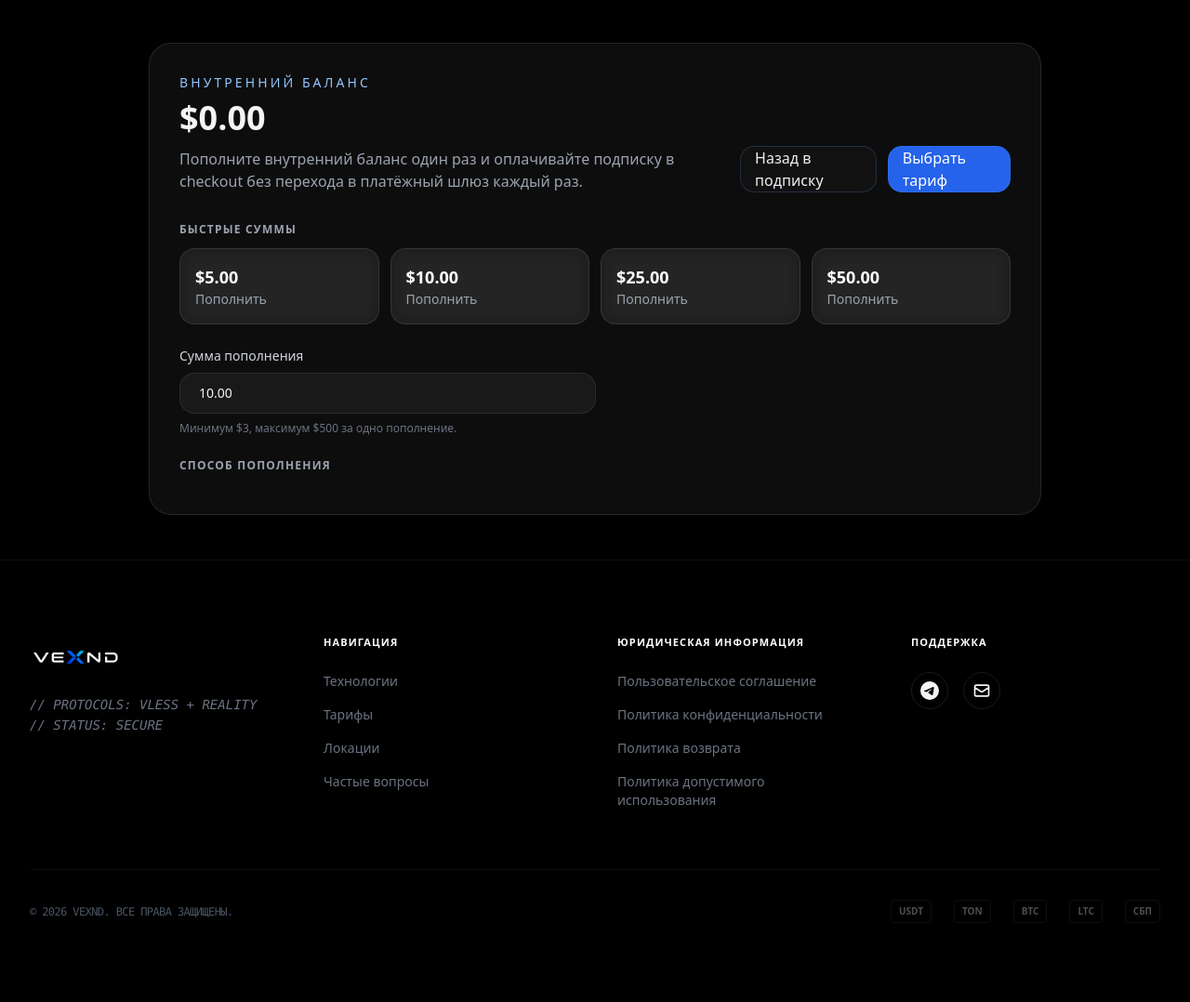
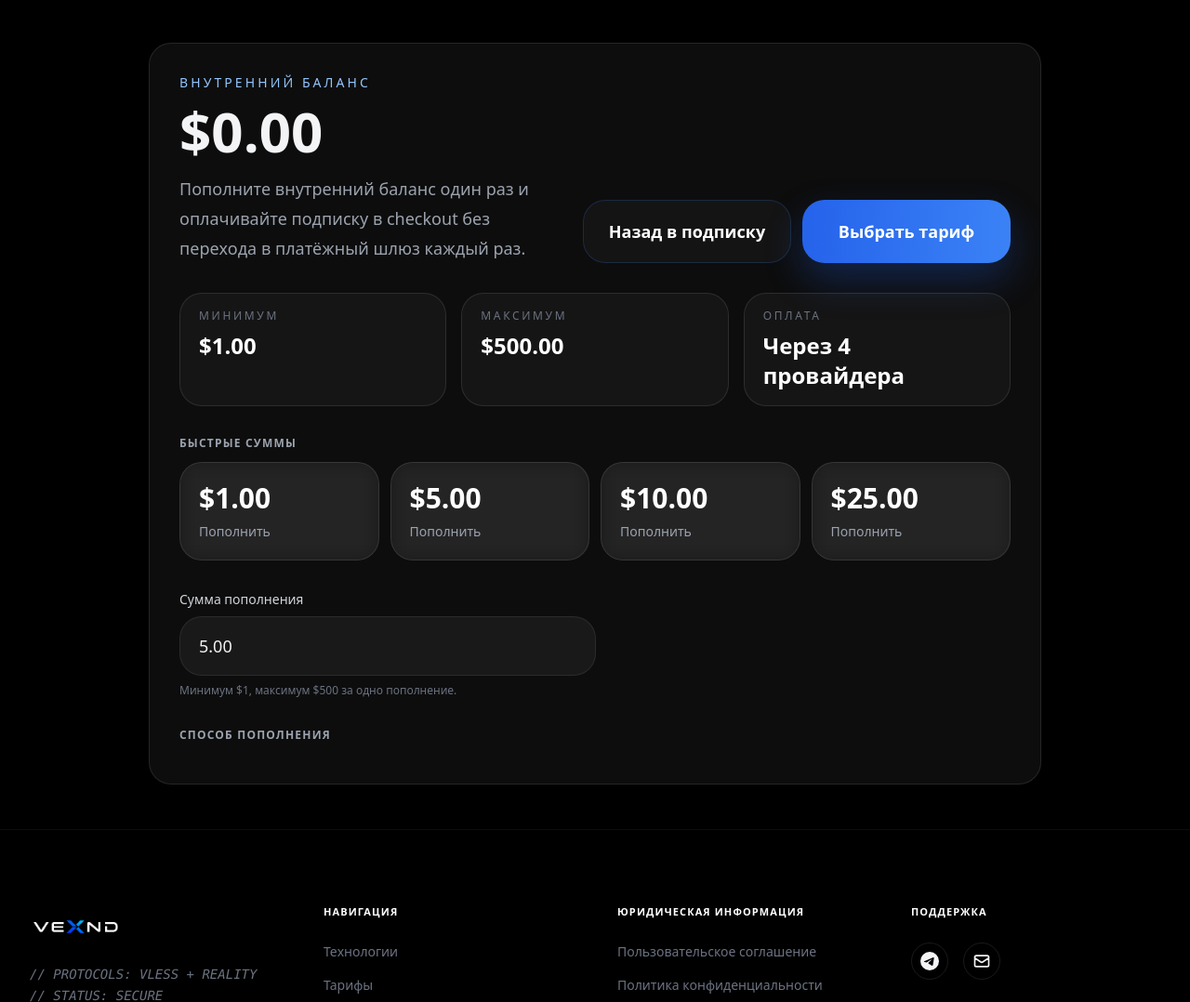
Before and after one commit to DenisGalkin/vexnd, a Flask app: page /balance in a window 1280 px wide. Shown: the part 66-1144 px from the top of the page at 93% size. Before the commit the page ends 1059 px from the top, so only its background shows below. Run offline with Flask 3, Linux system fonts and the light colour scheme; the visitor is signed in with stand-in values (Sample User, id 1); data comes from the database, SQL or seed files in the repository; some libraries are stand-ins or nearby versions.

Commit message:
Design fixes

```diff
--- a/app/services/balance.py
+++ b/app/services/balance.py
@@ -11,9 +11,9 @@ from app.services.referrals import apply_referral_bonus_if_eligible
 from app.services.subscriptions import create_remnawave_subscription
 
 
-MIN_TOPUP_CENTS = 300
+MIN_TOPUP_CENTS = 100
 MAX_TOPUP_CENTS = 50000
-TOPUP_PRESET_CENTS = (500, 1000, 2500, 5000)
+TOPUP_PRESET_CENTS = (100, 500, 1000, 2500)
 
 
 def amount_to_cents(amount: Decimal | float | int | str) -> int:
--- a/app/ui/static/css/styles.css
+++ b/app/ui/static/css/styles.css
@@ -698,7 +698,9 @@ a:focus-visible, button:focus-visible, input:focus-visible, select:focus-visible
 }
 
 .dashboard-nav .sidebar-item {
-    display: block;
+    display: flex;
+    align-items: center;
+    gap: 0.75rem;
     width: 100%;
     text-align: left;
     padding: 0.6rem 0.8rem;
@@ -707,6 +709,24 @@ a:focus-visible, button:focus-visible, input:focus-visible, select:focus-visible
     font-weight: 600;
     color: rgba(229,231,235,.86);
     transition: background-color .18s ease, color .18s ease;
+}
+
+.dashboard-sidebar-nav__icon {
+    display: inline-flex;
+    align-items: center;
+    justify-content: center;
+    width: 1.15rem;
+    height: 1.15rem;
+    flex-shrink: 0;
+}
+
+.dashboard-sidebar-nav__icon svg {
+    width: 100%;
+    height: 100%;
+}
+
+.dashboard-sidebar-nav__label {
+    min-width: 0;
 }
 
 .dashboard-nav .sidebar-item:hover {
--- a/app/ui/templates/balance.html
+++ b/app/ui/templates/balance.html
@@ -5,28 +5,47 @@
 {% block content %}
 <div class="max-w-5xl mx-auto px-4 sm:px-6 lg:px-8 py-8 sm:py-12">
   <section class="glass-effect rounded-3xl p-6 sm:p-8">
-    <div class="flex flex-col lg:flex-row lg:items-end lg:justify-between gap-5 mb-8">
+    <div class="grid gap-6 xl:grid-cols-[minmax(0,1.2fr)_auto] xl:items-end mb-8">
       <div>
         <div class="text-sm uppercase tracking-[0.22em] text-blue-300">{{ _('Внутренний баланс') }}</div>
-        <h1 class="text-3xl sm:text-4xl font-bold mt-2">{{ balance_amount_text }}</h1>
-        <p class="text-gray-400 mt-3 max-w-2xl">{{ _('Пополните внутренний баланс один раз и оплачивайте подписку в checkout без перехода в платёжный шлюз каждый раз.') }}</p>
+        <h1 class="text-4xl sm:text-6xl font-bold mt-3 leading-none">{{ balance_amount_text }}</h1>
+        <p class="text-gray-400 mt-4 max-w-2xl text-lg leading-8">{{ _('Пополните внутренний баланс один раз и оплачивайте подписку в checkout без перехода в платёжный шлюз каждый раз.') }}</p>
       </div>
-      <div class="flex gap-3">
-        <a href="{{ url_lang('dashboard') }}#subscription" class="overview-chip">{{ _('Назад в подписку') }}</a>
-        <a href="{{ url_lang('pricing') }}" class="overview-chip overview-chip--primary">{{ _('Выбрать тариф') }}</a>
+      <div class="grid grid-cols-1 sm:grid-cols-2 gap-3 xl:min-w-[460px]">
+        <a href="{{ url_lang('dashboard') }}#subscription" class="inline-flex items-center justify-center min-h-[68px] rounded-3xl border border-blue-500/20 bg-white/[0.03] px-6 text-lg font-semibold text-white transition-all hover:bg-white/[0.06] hover:border-blue-400/40 text-center">
+          {{ _('Назад в подписку') }}
+        </a>
+        <a href="{{ url_lang('pricing') }}" class="inline-flex items-center justify-center min-h-[68px] rounded-3xl bg-gradient-to-r from-blue-600 to-blue-500 px-6 text-lg font-semibold text-white shadow-[0_18px_40px_rgba(37,99,235,0.28)] transition-all hover:scale-[1.01] hover:brightness-105 text-center">
+          {{ _('Выбрать тариф') }}
+        </a>
       </div>
     </div>
 
-    <form method="POST" action="{{ url_for('start_balance_payment', method='cryptobot') }}" class="space-y-6">
+    <div class="grid gap-4 sm:grid-cols-3 mb-8">
+      <div class="rounded-3xl border border-white/10 bg-white/[0.035] px-5 py-4">
+        <div class="text-xs uppercase tracking-[0.22em] text-gray-500">{{ _('Минимум') }}</div>
+        <div class="mt-2 text-2xl font-semibold text-white">$1.00</div>
+      </div>
+      <div class="rounded-3xl border border-white/10 bg-white/[0.035] px-5 py-4">
+        <div class="text-xs uppercase tracking-[0.22em] text-gray-500">{{ _('Максимум') }}</div>
+        <div class="mt-2 text-2xl font-semibold text-white">$500.00</div>
+      </div>
+      <div class="rounded-3xl border border-white/10 bg-white/[0.035] px-5 py-4">
+        <div class="text-xs uppercase tracking-[0.22em] text-gray-500">{{ _('Оплата') }}</div>
+        <div class="mt-2 text-2xl font-semibold text-white">{{ _('Через 4 провайдера') }}</div>
+      </div>
+    </div>
+
+    <form method="POST" action="{{ url_for('start_balance_payment', method='cryptobot') }}" class="space-y-8">
       <input type="hidden" name="csrf_token" value="{{ csrf_token() }}">
 
       <div>
         <div class="text-xs font-semibold tracking-widest text-gray-400 uppercase mb-3">{{ _('Быстрые суммы') }}</div>
         <div class="grid grid-cols-2 sm:grid-cols-4 gap-3">
           {% for preset in topup_presets %}
-            <button type="button" class="glass-effect rounded-2xl px-4 py-4 text-left hover:bg-white/10 transition-all" onclick="document.getElementById('balance-amount-input').value='{{ '%.2f'|format(preset / 100) }}'">
-              <div class="text-lg font-semibold text-white">{{ '$%.2f'|format(preset / 100) }}</div>
-              <div class="text-sm text-gray-400">{{ _('Пополнить') }}</div>
+            <button type="button" class="glass-effect rounded-3xl px-5 py-5 text-left hover:bg-white/10 hover:-translate-y-0.5 transition-all border border-white/10" onclick="document.getElementById('balance-amount-input').value='{{ '%.2f'|format(preset / 100) }}'">
+              <div class="text-3xl font-semibold text-white">{{ '$%.2f'|format(preset / 100) }}</div>
+              <div class="text-sm text-gray-400 mt-2">{{ _('Пополнить') }}</div>
             </button>
           {% endfor %}
         </div>
@@ -34,18 +53,18 @@
 
       <div class="max-w-md">
         <label class="block text-sm text-gray-300 mb-2" for="balance-amount-input">{{ _('Сумма пополнения') }}</label>
-        <input id="balance-amount-input" name="amount" type="number" min="3" max="500" step="0.01" value="10.00" required class="form-input">
-        <p class="text-xs text-gray-500 mt-2">{{ _('Минимум $3, максимум $500 за одно пополнение.') }}</p>
+        <input id="balance-amount-input" name="amount" type="number" min="1" max="500" step="0.01" value="5.00" required class="form-input text-lg h-16 rounded-3xl px-5">
+        <p class="text-xs text-gray-500 mt-2">{{ _('Минимум $1, максимум $500 за одно пополнение.') }}</p>
       </div>
 
       <div>
         <div class="text-xs font-semibold tracking-widest text-gray-400 uppercase mb-3">{{ _('Способ пополнения') }}</div>
         <div class="grid grid-cols-1 sm:grid-cols-2 xl:grid-cols-4 gap-3">
           {% for method in payment_methods %}
-            <button type="submit" formaction="{{ url_for('start_balance_payment', method=method.slug) }}" class="glass-effect rounded-2xl p-5 text-left hover:bg-white/10 transition-all">
-              <div class="text-3xl">{{ method.icon }}</div>
-              <div class="mt-4 text-lg font-semibold text-white">{{ method.name }}</div>
-              <div class="mt-2 text-sm text-gray-400">{{ _('Открыть платёжную страницу') }}</div>
+            <button type="submit" formaction="{{ url_for('start_balance_payment', method=method.slug) }}" class="glass-effect rounded-3xl p-6 text-left hover:bg-white/10 hover:-translate-y-0.5 transition-all border border-white/10 min-h-[220px] flex flex-col">
+              <div class="text-4xl">{{ method.icon }}</div>
+              <div class="mt-8 text-[2rem] font-semibold leading-tight text-white">{{ method.name }}</div>
+              <div class="mt-auto pt-6 text-sm leading-6 text-gray-400">{{ _('Открыть платёжную страницу') }}</div>
             </button>
           {% endfor %}
         </div>
--- a/app/ui/templates/dashboard/_overview_tab.html
+++ b/app/ui/templates/dashboard/_overview_tab.html
@@ -26,6 +26,7 @@
       {% else %}
         <a href="{{ url_lang('pricing') }}" class="overview-chip overview-chip--primary">{{ primary_cta }}</a>
       {% endif %}
+      <a href="{{ url_lang('balance_page') }}" class="overview-chip">{{ _('Пополнить баланс') }}</a>
     </div>
   </section>
 
@@ -53,7 +54,6 @@
     <h3 class="overview-panel__section-title">{{ _('Что дальше?') }}</h3>
     <div class="overview-shortcuts">
       <button type="button" class="overview-chip" data-dashboard-target="connection">{{ _('Подключение') }}</button>
-      <a href="{{ url_lang('balance_page') }}" class="overview-chip">{{ _('Пополнить баланс') }}</a>
       <button type="button" class="overview-chip" data-dashboard-target="referrals">{{ _('Рефералы') }}</button>
       <button type="button" class="overview-chip" data-dashboard-target="settings">{{ _('Настройки') }}</button>
     </div>
--- a/app/ui/templates/dashboard/_subscription_tab.html
+++ b/app/ui/templates/dashboard/_subscription_tab.html
@@ -27,7 +27,6 @@
         <a href="{{ url_lang('pricing') }}" class="overview-chip overview-chip--primary">{{ _('Выбрать тариф') }}</a>
       {% endif %}
       <a href="{{ url_lang('balance_page') }}" class="overview-chip">{{ _('Пополнить баланс') }}</a>
-      <button type="button" class="overview-chip" data-dashboard-target="connection">{{ _('Подключение') }}</button>
     </div>
   </section>
 
```
Also changed, not shown: app/ui/templates/dashboard.html (+50 -6 lines).
